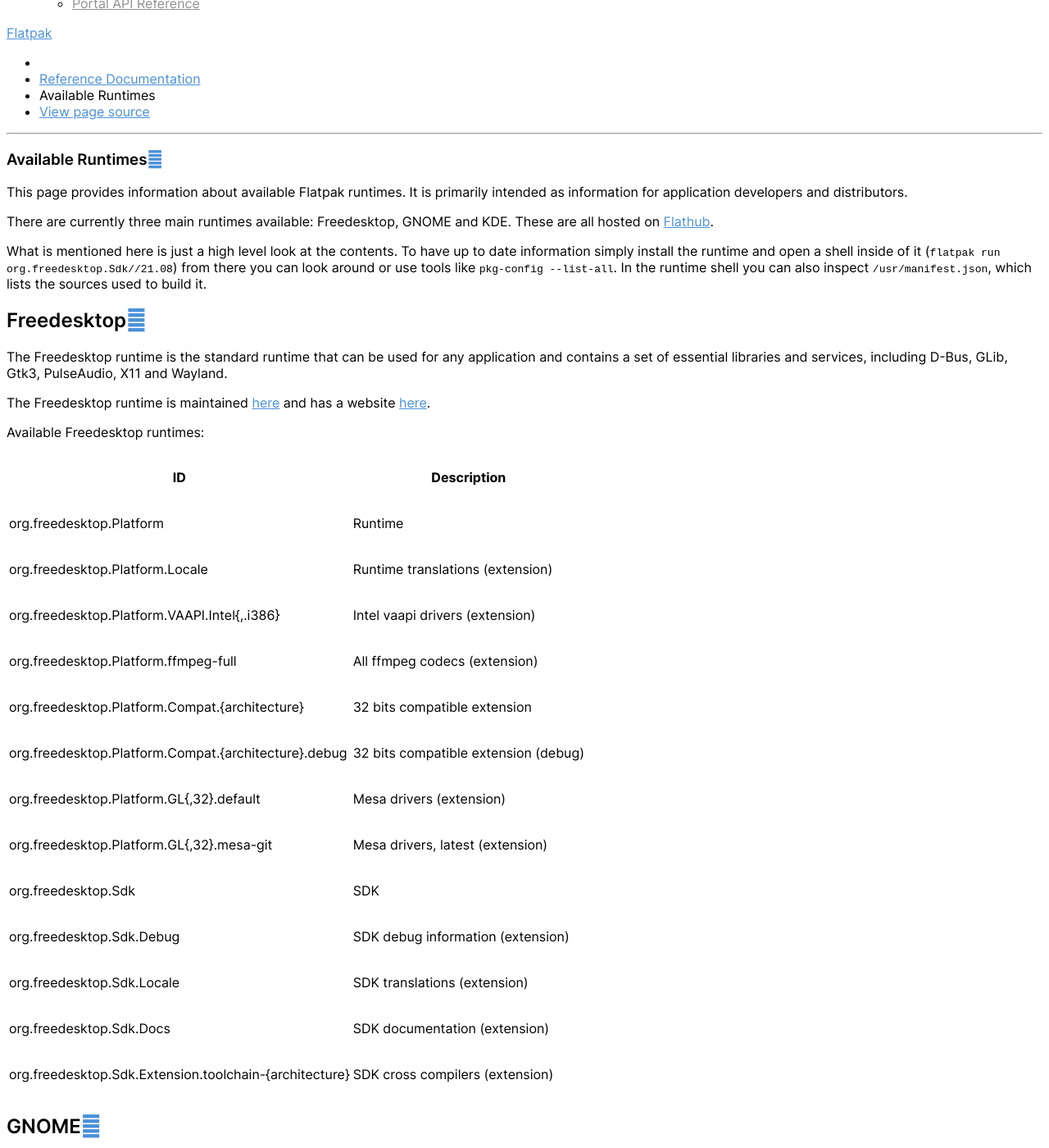
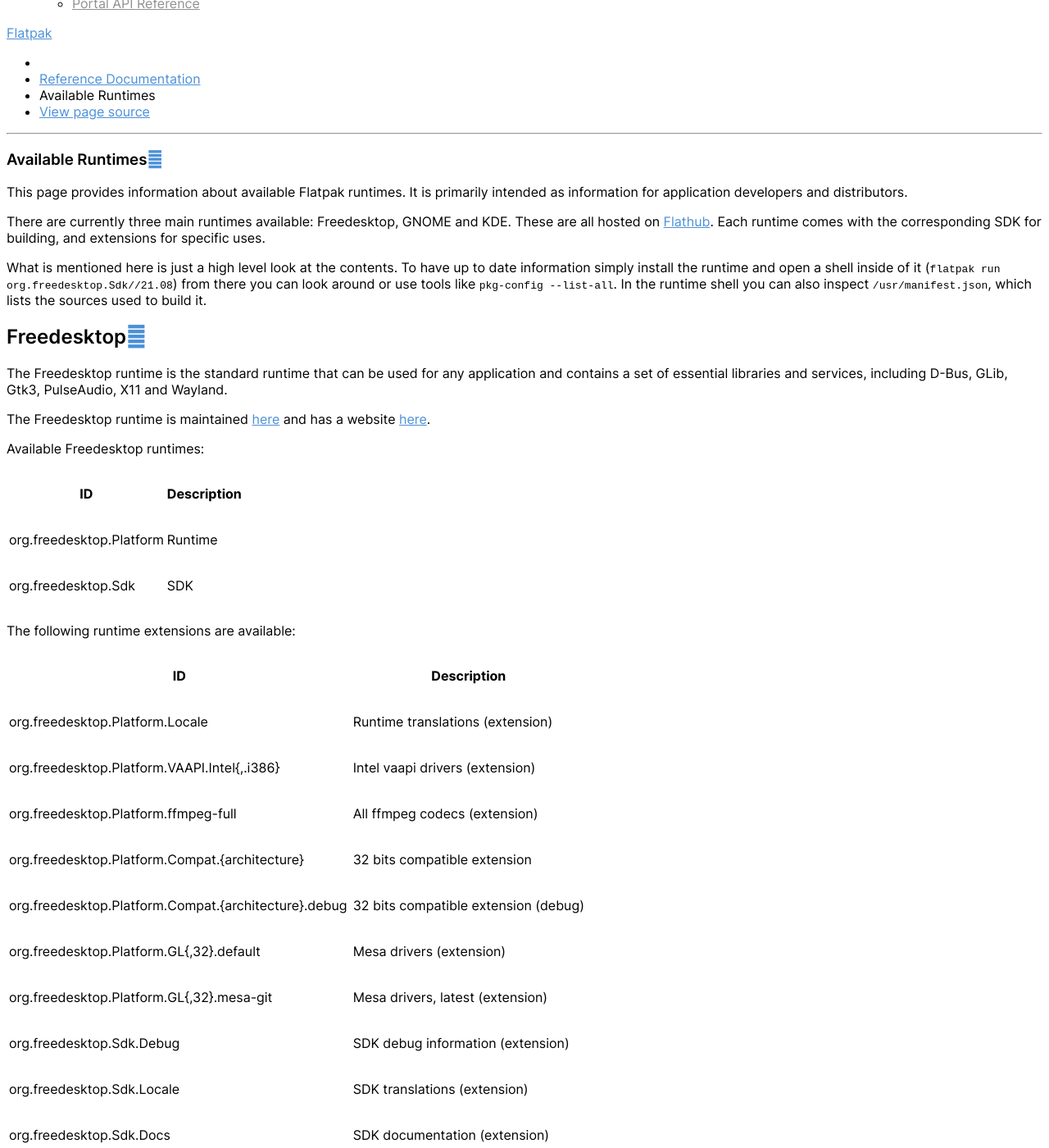
Before and after one commit to flatpak/flatpak-docs, a Sphinx documentation site: the page built from docs/available-runtimes.rst, in a window 1280 px wide and 1400 px high, scrolled down 456 px. Shown: the whole window at 82% size. Built offline with Sphinx 7.4.7 and the Read the Docs theme 2.0.0, drawn with Linux system fonts in a browser that asks for light colours; some of the changed text lies outside the part shown.

Commit message:
Rephrase the runtime section

```diff
--- a/docs/available-runtimes.rst
+++ b/docs/available-runtimes.rst
@@ -5,7 +5,8 @@ This page provides information about available Flatpak runtimes. It is
 primarily intended as information for application developers and distributors.
 
 There are currently three main runtimes available: Freedesktop, GNOME and
-KDE. These are all hosted on `Flathub <https://flathub.org/>`_.
+KDE. These are all hosted on `Flathub <https://flathub.org/>`_. Each runtime
+comes with the corresponding SDK for building, and extensions for specific uses.
 
 What is mentioned here is just a high level look at the contents. To have up
 to date information simply install the runtime and open a shell inside of it
@@ -30,6 +31,14 @@ Available Freedesktop runtimes:
 ID                                                     Description
 ====================================================== =====================================
 org.freedesktop.Platform                               Runtime
+org.freedesktop.Sdk                                    SDK
+====================================================== =====================================
+
+The following runtime extensions are available:
+
+====================================================== =====================================
+ID                                                     Description
+====================================================== =====================================
 org.freedesktop.Platform.Locale                        Runtime translations (extension)
 org.freedesktop.Platform.VAAPI.Intel{,.i386}           Intel vaapi drivers (extension)
 org.freedesktop.Platform.ffmpeg-full                   All ffmpeg codecs (extension)
@@ -72,8 +80,15 @@ Available GNOME runtimes:
 ID                         Description
 =========================  =================================
 org.gnome.Platform         Runtime
+org.gnome.Sdk              SDK
+=========================  =================================
+
+The following runtime extensions are available:
+
+=========================  =================================
+ID                         Description
+=========================  =================================
 org.gnome.Platform.Locale  Runtime translations (extension)
-org.gnome.Sdk              SDK
 org.gnome.Sdk.Debug        SDK debug information (extension)
 org.gnome.Sdk.Locale       SDK translations (extension)
 org.gnome.Sdk.Docs         SDK documentation (extension)
@@ -95,8 +110,15 @@ Available KDE runtimes:
 ID                       Description
 =======================  =================================
 org.kde.Platform         Runtime
+org.kde.Sdk              SDK
+=======================  =================================
+
+The following runtime extensions are available:
+
+=======================  =================================
+ID                       Description
+=======================  =================================
 org.kde.Platform.Locale  Runtime translations (extension)
-org.kde.Sdk              SDK
 org.kde.Sdk.Debug        SDK debug information (extension)
 org.kde.Sdk.Locale       SDK translations (extension)
 org.kde.Sdk.Docs         SDK documentation (extension)
@@ -121,8 +143,15 @@ Available elementary runtimes:
 ID                             Description
 =============================  =================================
 io.elementary.Platform         Runtime
+io.elementary.Sdk              SDK
+=============================  =================================
+
+The following runtime extensions are available:
+
+=============================  =================================
+ID                             Description
+=============================  =================================
 io.elementary.Platform.Locale  Runtime translations (extension)
-io.elementary.Sdk              SDK
 io.elementary.Sdk.Debug        SDK debug information (extension)
 io.elementary.Sdk.Locale       SDK translations (extension)
 io.elementary.Sdk.Docs         SDK documentation (extension)
```
Also changed, not shown: other parts of docs/available-runtimes.rst (+0 -1 lines).
